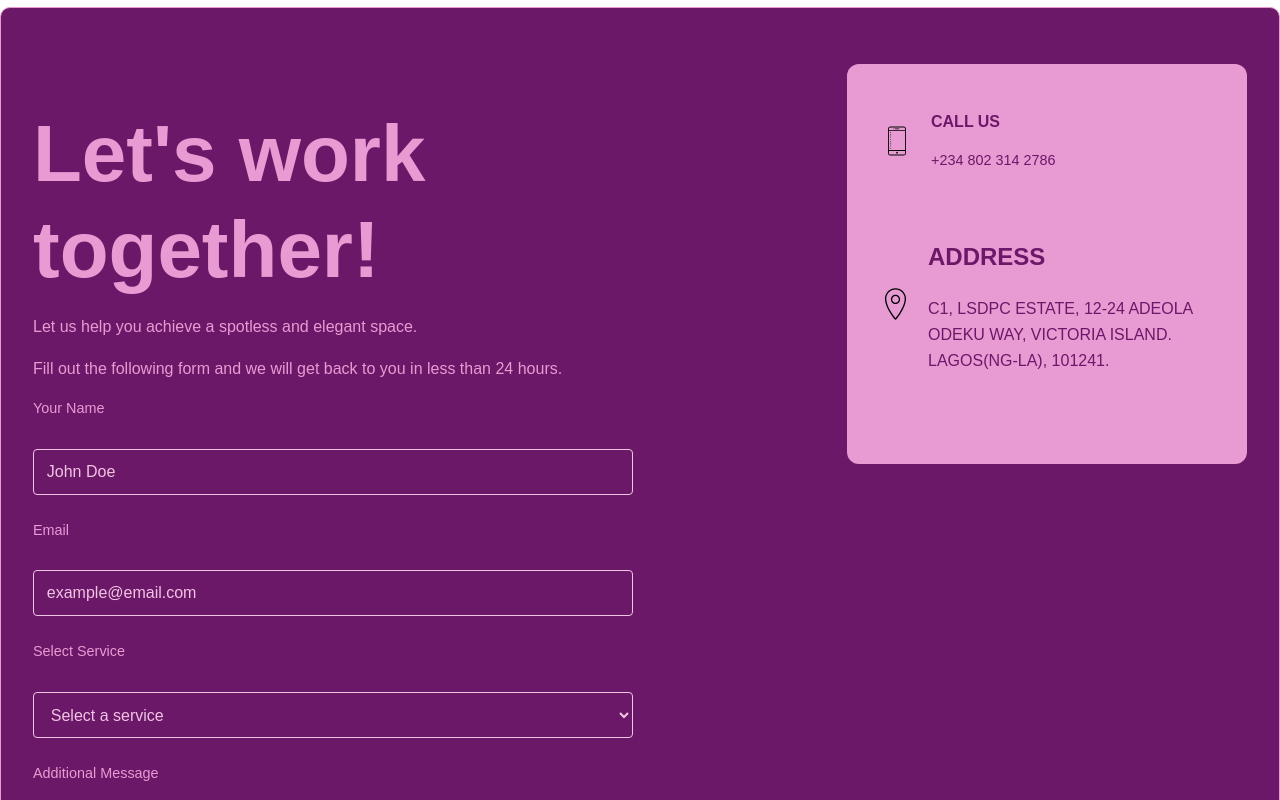
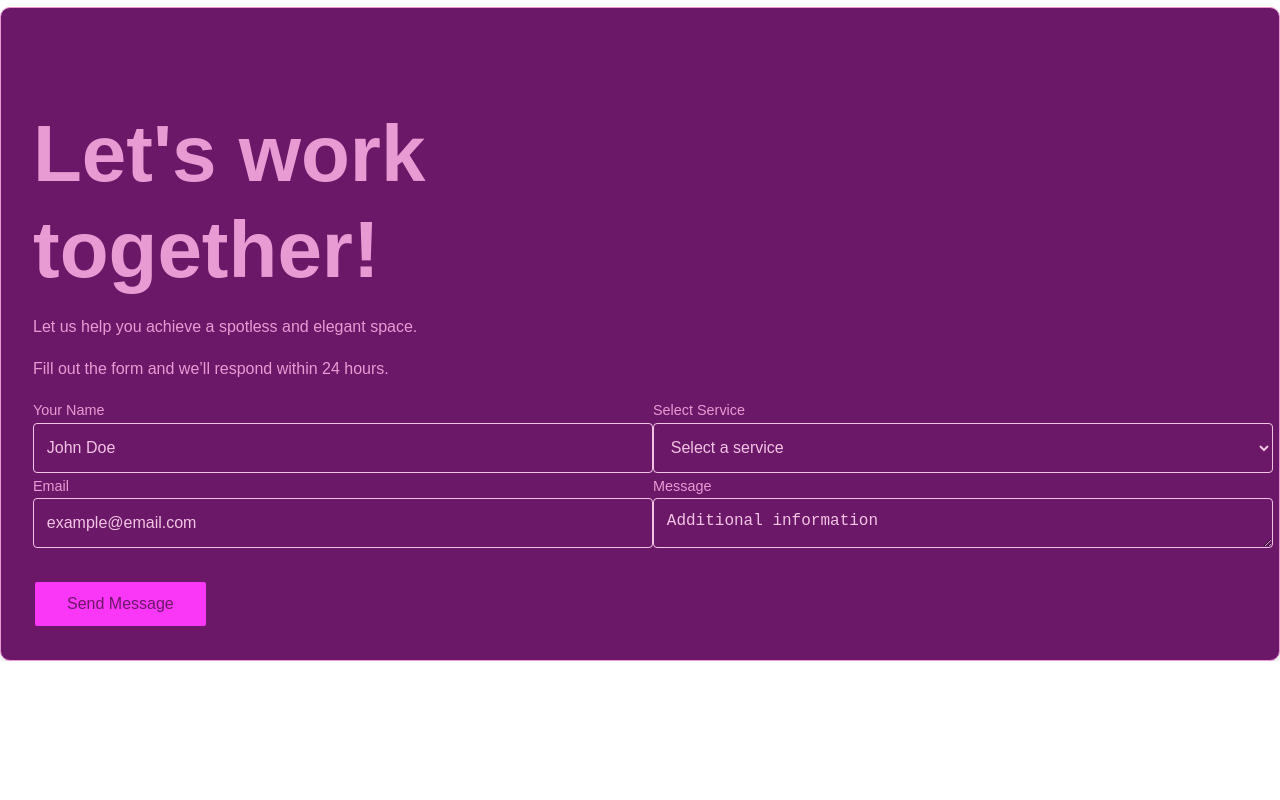
Before and after one commit to eniolaSamuel/CleaningClanProductPage, a React (Create React App) app: page / in a window 1280 px wide. Shown: the part 3700-4500 px from the top of the page. After the commit the page ends 4361 px from the top, so only its background shows below. Built offline with nearby package versions, Linux system fonts and the light colour scheme; a web font is replaced by a local one.

Commit message:
cc-update

```diff
--- a/src/styles/Contact.css
+++ b/src/styles/Contact.css
@@ -21,7 +21,7 @@ body {
 
 .contact-form {
     flex: 1;
-    max-width: 600px;
+
 }
 
 .contact-headers h1 {
@@ -42,6 +42,15 @@ body {
     gap: 1.5rem;
 }
 
+.form-row-group{
+    display: flex;
+    justify-content: space-between;
+}
+
+.form-group{
+    width: 620px;
+}
+
 .contact-form form label {
     font-size: 0.9rem;
     color: #e89bd3;
@@ -59,6 +68,9 @@ body {
     background-color: #6C1868;
     color: #f1c4e3;
     outline: none;
+    height: 50px;
+
+    justify-content: space-between;
 }
 
 .contact-form form input::placeholder,
--- a/src/views/Contact.jsx
+++ b/src/views/Contact.jsx
@@ -1,8 +1,6 @@
 import React, { useRef, useState } from "react";
 import emailjs from "emailjs-com";
 import "../styles/Contact.css";
-import CellPhone from "../assets/svg/icons8-cell-phone.svg";
-import Location from "../assets/svg/icons8-location.svg";
 
 export const ContactUs = () => {
     const form = useRef();
@@ -34,20 +32,15 @@ export const ContactUs = () => {
         return Object.keys(validationErrors).length === 0;
     };
 
-
     const sendEmail = (e) => {
         e.preventDefault();
-
-        if (!validateForm()) {
-            return;
-        }
+        if (!validateForm()) return;
 
         setLoading(true);
         const customMessage = `
         Hi there! I am ${formData.user_name}
         Email: ${formData.user_email}
         I am interested in the ${formData.service}
-
         Additional Information: ${formData.message}
     `;
 
@@ -55,18 +48,14 @@ export const ContactUs = () => {
             .send(
                 "service_2kvfw6b",
                 "template_zl3djr3",
-                {
-                    custom_message: customMessage,
-                },
+                { custom_message: customMessage },
                 "W6IqnvBD7h6TUXe3b"
             )
             .then(
                 (result) => {
-                    console.log(result.text);
                     alert("Message sent successfully!");
                 },
                 (error) => {
-                    console.error("EmailJS Error:", error);
                     alert("Failed to send message, please try again.");
                 }
             )
@@ -87,11 +76,13 @@ export const ContactUs = () => {
                 <div className="contact-headers">
                     <h1>Let's work <br /> together!</h1>
                     <p>Let us help you achieve a spotless and elegant space.</p>
-                    <p>Fill out the following form and we will get back to you in less than 24 hours.</p>
+                    <p>Fill out the form and we’ll respond within 24 hours.</p>
                 </div>
-
                 <form ref={form} onSubmit={sendEmail}>
-                    <label htmlFor="name" className="name-label">Your Name</label>
+                    <div className="form-row-group">
+                        <div className="form-row">
+                            <div className="form-group">
+                                <label htmlFor="name">Your Name</label>
                                 <input
                                     id="name"
                                     type="text"
@@ -101,8 +92,9 @@ export const ContactUs = () => {
                                     onChange={(e) => handleInputChange("user_name", e.target.value)}
                                 />
                                 {errors.user_name && <p className="error">{errors.user_name}</p>}
-
-                    <label htmlFor="email" className="email-label">Email</label>
+                            </div>
+                            <div className="form-group">
+                                <label htmlFor="email">Email</label>
                                 <input
                                     id="email"
                                     type="email"
@@ -112,8 +104,11 @@ export const ContactUs = () => {
                                     onChange={(e) => handleInputChange("user_email", e.target.value)}
                                 />
                                 {errors.user_email && <p className="error">{errors.user_email}</p>}
-
-                    <label htmlFor="service" className="service-label">Select Service</label>
+                            </div>
+                        </div>
+                        <div className="form-row">
+                            <div className="form-group">
+                                <label htmlFor="service">Select Service</label>
                                 <select
                                     id="service"
                                     name="service"
@@ -130,38 +125,27 @@ export const ContactUs = () => {
                                     <option value="Event Cleaning">Event Cleaning</option>
                                 </select>
                                 {errors.service && <p className="error">{errors.service}</p>}
-
-                    <label htmlFor="message" className="message-label">Additional Message</label>
+                            </div>
+                            <div className="form-group">
+                                <label htmlFor="message">Message</label>
                                 <textarea
                                     id="message"
                                     name="message"
-                        placeholder="Input additional message including property description and number of rooms"
+                                    placeholder="Additional information"
                                     value={formData.message}
                                     onChange={(e) => handleInputChange("message", e.target.value)}
                                 ></textarea>
                                 {errors.message && <p className="error">{errors.message}</p>}
+                            </div>
+                        </div>
+                    </div>
 
+                    <div className="button-container">
                         <button type="submit" disabled={loading}>
                             {loading ? "Sending..." : "Send Message"}
                         </button>
+                    </div>
                 </form>
-            </div>
-
-            <div className="contact-header">
-                <div className="contact-item">
-                    <img src={CellPhone} alt="Phone" />
-                    <div>
-                        <h2>CALL US</h2>
-                        <p>+234 802 314 2786</p>
-                    </div>
-                </div>
-                <div className="contact-item-location">
-                    <img src={Location} alt="Location" />
-                    <div>
-                        <h2>ADDRESS</h2>
-                        <p>C1, LSDPC ESTATE, 12-24 ADEOLA ODEKU WAY, VICTORIA ISLAND. LAGOS(NG-LA), 101241.</p>
-                    </div>
-                </div>
             </div>
         </section>
     );
```
Lines whose indentation alone changed are shown as unchanged.
